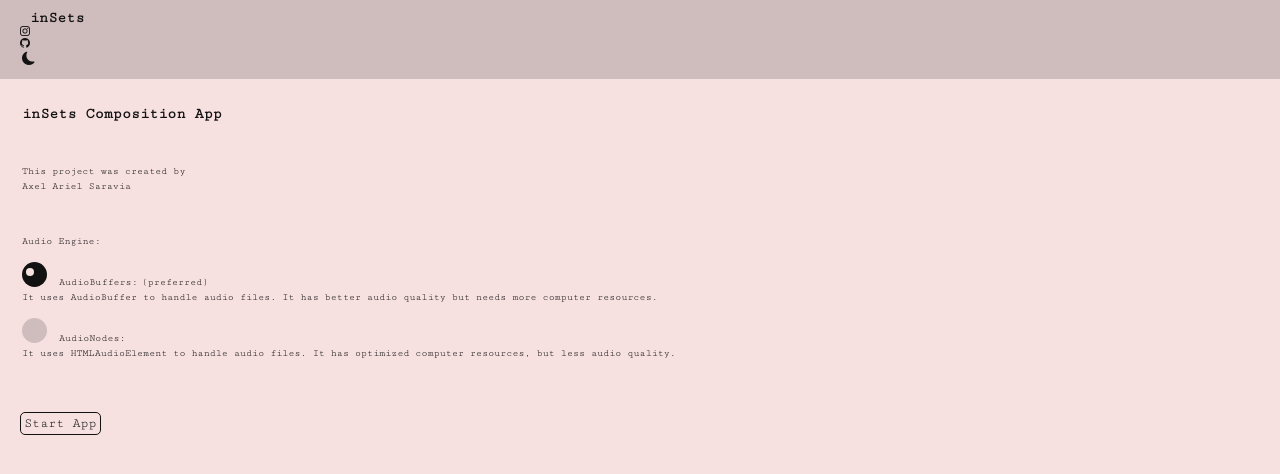
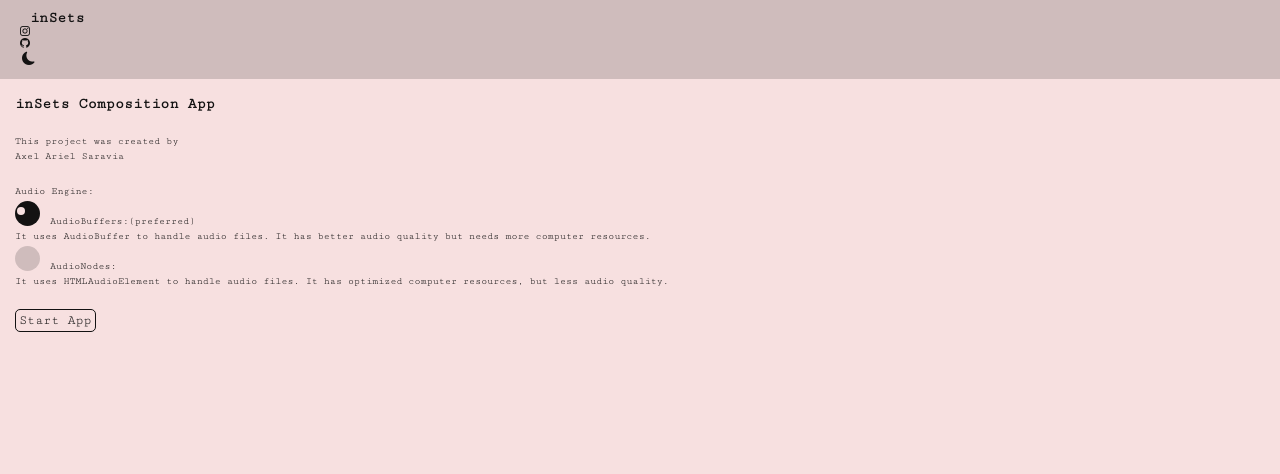
Before and after one commit to AxelArielSaravia/inSets-legacy, a React (Create React App) app: page / in a window 1280 px wide. Shown: the top 474 px of the page. Built offline with nearby package versions, Linux system fonts and the light colour scheme.

Commit message:
fix drag and drop function

```diff
--- a/src/App.js
+++ b/src/App.js
@@ -31,6 +31,7 @@ function App() {
   return (
     <DragFiles
       className="flex-column"
+      start={startApp}
       style={{
         width: '100%',
         height: '100%',
@@ -101,7 +102,13 @@ function App() {
                         </label>
                       </div>
                       <div className="init-message">
-                        <button className="startApp-button fs-text-l" type="button" onClick={handleAcceptOnClick}>Start App</button>
+                        <button
+                          className="startApp-button fs-text-l"
+                          type="button"
+                          onClick={handleAcceptOnClick}
+                        >
+                          Start App
+                        </button>
                       </div>
                     </div>
                   </section>
--- a/src/App.scss
+++ b/src/App.scss
@@ -19,8 +19,8 @@
     padding: 5px 10px;
 }
 .init-message {
-    padding: 20px 10px;
-    * { padding: 2px; }
+    padding: 10px 5px;
+    * { padding: 2px 0; }
     label { margin: 10px 0; }
 }
 
@@ -71,7 +71,12 @@
 
 }
 
-@media(hover: hover) and (pointer: fine) {
+@media screen and (max-width: 350px) {
+    .init-section { padding: 0; }
+}
+
+@media (hover: hover) and (pointer: fine) {
+
     .audioEngine-button:hover input:checked ~ div .checkmark:after {
         background-color: var(--primary-color);
     }
--- a/src/view/DragFiles.js
+++ b/src/view/DragFiles.js
@@ -1,31 +1,38 @@
-import { memo, useEffect, useState } from "react";
+import { memo, useEffect, useState} from "react";
 /**
  * @param {{ children: Function, render: Function, className?: string, style?: object}} props
  * @returns
  */
-function DragFiles( props) {
+function DragFiles(props) {
   const [isDragActive, setIsDragActive] = useState(false);
-
+  const start = props.start;
   let counter = 1;
 
   const handleDragEnter = () => {
+    if (start) {
       counter++;
       setIsDragActive((state) => !state ? !state : state);
+    }
   };
 
   const handleDragLeave = () => {
+    if (start) {
       counter--;
       if (counter === 0) {
         setIsDragActive((state) => state? !state : state);
       }
+    }
   };
 
   const handleDrop = () => {
+    if (start) {
       counter = 0;
       setIsDragActive(() => false);
+    }
   };
 
   useEffect(() => {
+    if (start) {
       if (!isDragActive) {
         document.addEventListener('dragenter', handleDragEnter);
         document.addEventListener('dragleave', handleDragLeave);
@@ -36,7 +43,8 @@ function DragFiles( props) {
         document.removeEventListener('dragleave', handleDragLeave);
         document.removeEventListener('drop', handleDrop);
       };
-  }, [isDragActive]);
+    }
+  }, [isDragActive, start]);
 
 
   return (
```
Also changed, not shown: 11 other files (tests, documents, lock files or other folders). Lines whose indentation alone changed are shown as unchanged.
